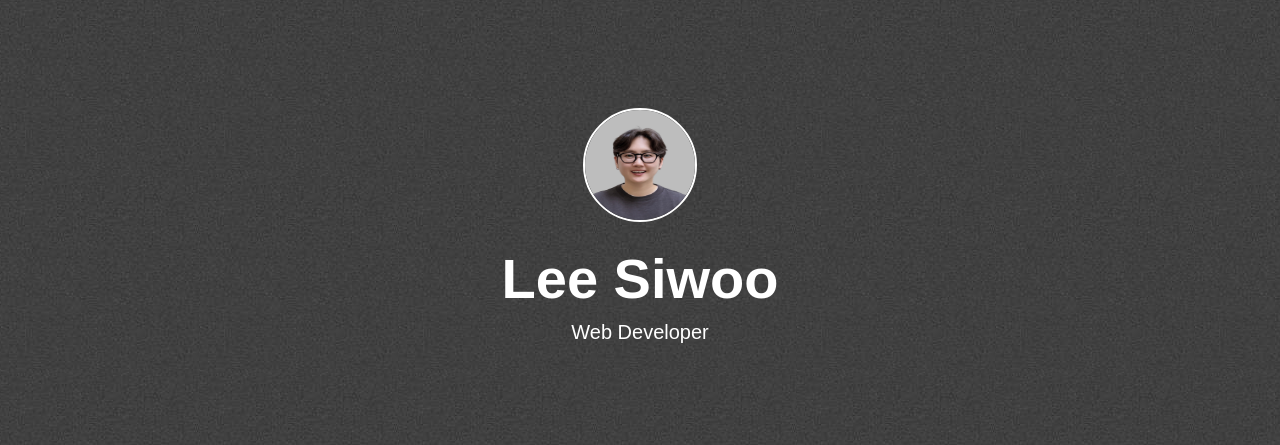
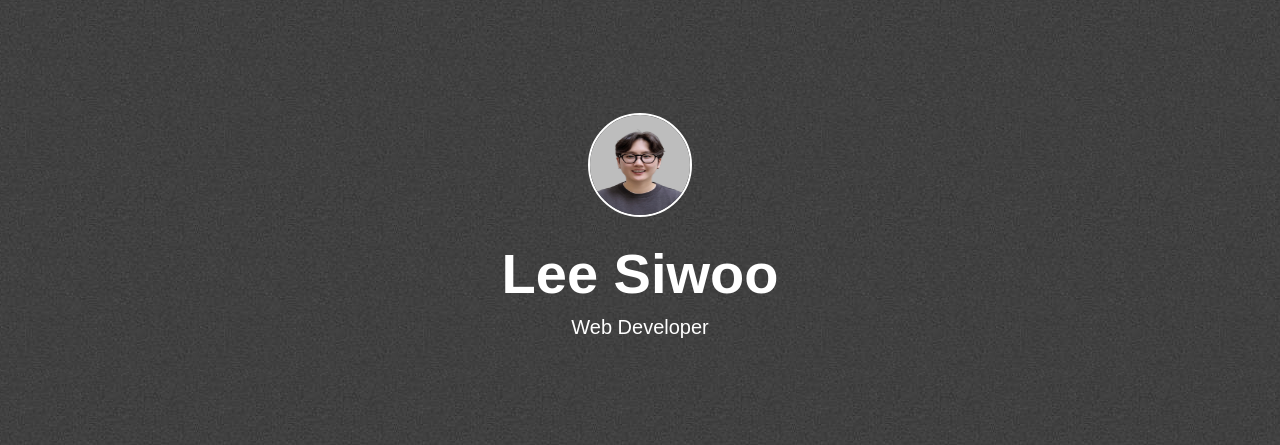
Before and after one commit to SHU-Webbb/SHU-Webbb.github.io, a Jekyll site: the page built from index.html, in a window 1280 px wide. Shown: the part 224-669 px from the top of the page. Built offline with Jekyll 4.4.1, drawn with Linux system fonts in a browser that asks for light colours; nearby versions of some CDN libraries; some web fonts are replaced.

Commit message:
main.css 업데이트

```diff
--- a/assets/css/main.css
+++ b/assets/css/main.css
@@ -403,8 +403,8 @@
 
 .profile-pic {
   border-radius: 50%;
-  width: 110px;
-  height: 110px;
+  width: 100px;
+  height: 100px;
   border: solid 2px white;
 }
 
```
